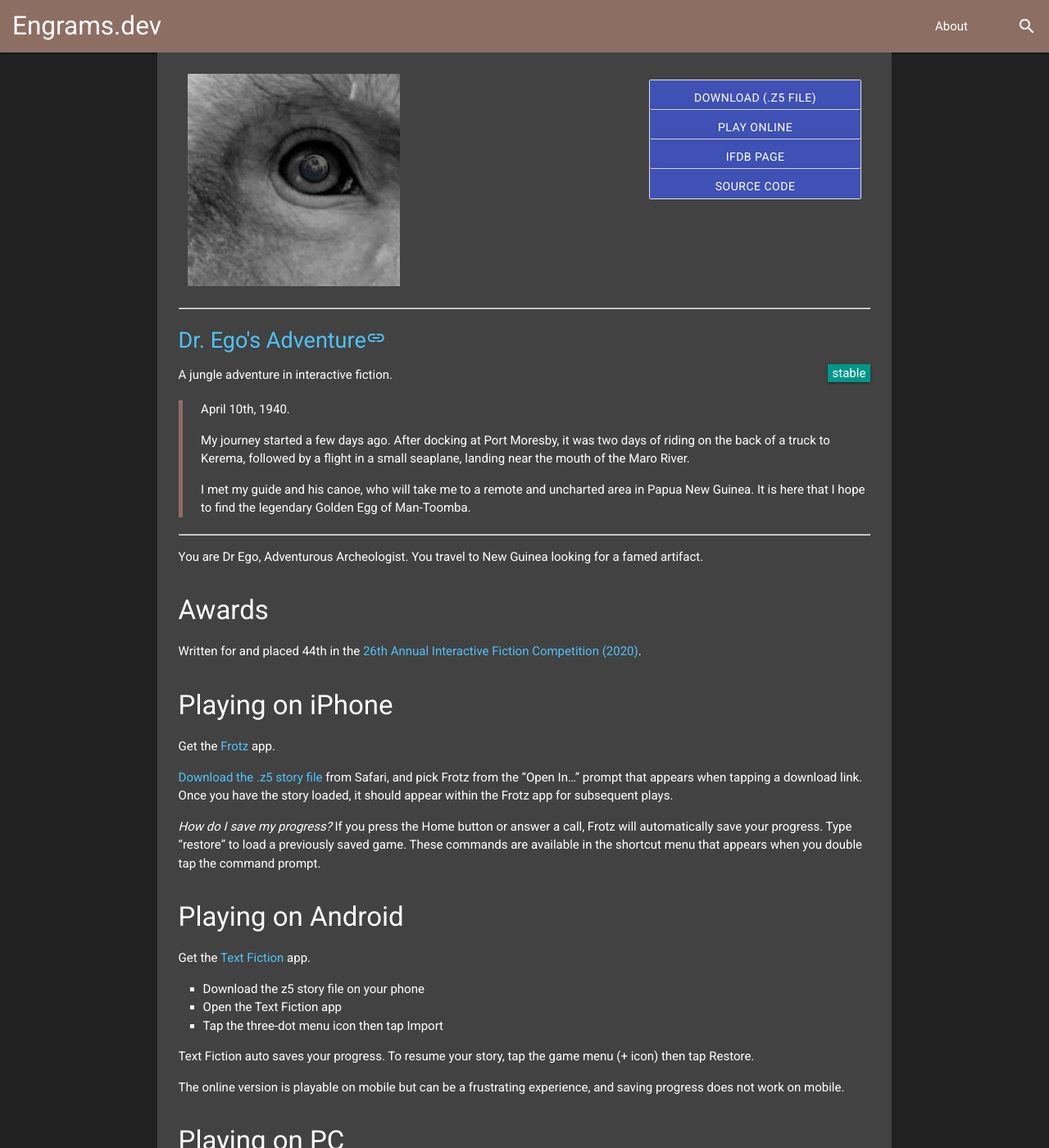
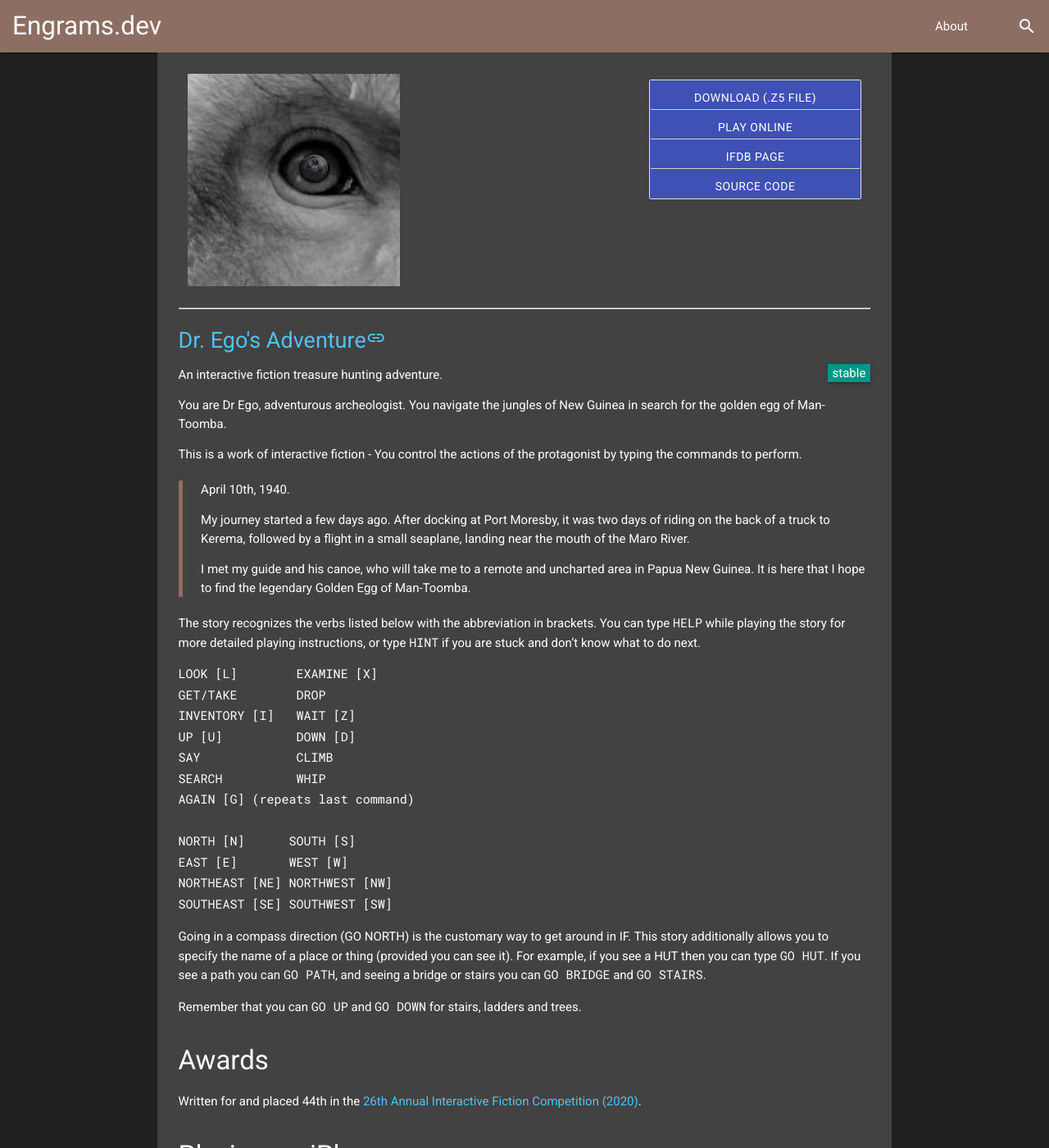
Before and after one commit to wesleywerner/wesleywerner.github.com, a Jekyll site: the page built from projects/dregosadventure/index.md, in a window 1280 px wide and 1400 px high. Shown: the whole window at 82% size. Built offline with Jekyll 4.4.1, drawn with Linux system fonts in a browser that asks for light colours; some of the changed text lies outside the part shown.

Commit message:
Update description, add verb listing, note about online save state.

````diff
--- a/projects/dregosadventure/index.md
+++ b/projects/dregosadventure/index.md
@@ -1,11 +1,15 @@
 ---
 layout: project
 title: "Dr. Ego's Adventure"
-description: "A jungle adventure in interactive fiction."
+description: "An interactive fiction treasure hunting adventure."
 thumb: /projects/dregosadventure/thumb.png
 links: ["Download (.z5 file)", "http://ifarchive.org/if-archive/games/competition2020/Games/Dr%20Ego%20and%20the%20egg%20of%20ManToomba/DrEgoAdv.z5", "Play Online", "https://iplayif.com/?story=http%3A%2F%2Fifarchive.org%2Fif-archive%2Fgames%2Fcompetition2020%2FGames%2FDr%2520Ego%2520and%2520the%2520egg%2520of%2520ManToomba%2FDrEgoAdv.z5", "IFDB Page", "https://ifdb.tads.org/viewgame?id=8vl45slqoqhxyucn", "Source Code", "https://github.com/wesleywerner/dregosadv"]
 status: stable
 ---
+
+You are Dr Ego, adventurous archeologist. You navigate the jungles of New Guinea in search for the golden egg of Man-Toomba.
+
+This is a work of interactive fiction - You control the actions of the protagonist by typing the commands to perform.
 
 > April 10th, 1940.
 >
@@ -17,9 +21,26 @@ status: stable
 > area in Papua New Guinea. It is here that I hope to find the legendary
 > Golden Egg of Man-Toomba.
 
-----
+The story recognizes the verbs listed below with the abbreviation in brackets. You can type `HELP` while playing the story for more detailed playing instructions, or type `HINT` if you are stuck and don't know what to do next.
 
-You are Dr Ego, Adventurous Archeologist. You travel to New Guinea looking for a famed artifact.
+```
+LOOK [L]        EXAMINE [X]
+GET/TAKE        DROP
+INVENTORY [I]   WAIT [Z]
+UP [U]          DOWN [D]
+SAY             CLIMB
+SEARCH          WHIP
+AGAIN [G] (repeats last command)
+
+NORTH [N]      SOUTH [S]
+EAST [E]       WEST [W]
+NORTHEAST [NE] NORTHWEST [NW]
+SOUTHEAST [SE] SOUTHWEST [SW]
+```
+
+Going in a compass direction (GO NORTH) is the customary way to get around in IF. This story additionally allows you to specify the name of a place or thing (provided you can see it). For example, if you see a HUT then you can type `GO HUT`. If you see a path you can `GO PATH`, and seeing a bridge or stairs you can `GO BRIDGE` and `GO STAIRS`.
+
+Remember that you can `GO UP` and `GO DOWN` for stairs, ladders and trees.
 
 Awards
 ------
@@ -51,6 +72,6 @@ The online version is playable on mobile but can be a frustrating experience, an
 Playing on PC
 -------------
 
-You can [play the story online](https://iplayif.com/?story=http%3A%2F%2Fifarchive.org%2Fif-archive%2Fgames%2Fcompetition2020%2FGames%2FDr%2520Ego%2520and%2520the%2520egg%2520of%2520ManToomba%2FDrEgoAdv.z5). To save your progress type "SAVE".
+You can [play the story online](https://iplayif.com/?story=http%3A%2F%2Fifarchive.org%2Fif-archive%2Fgames%2Fcompetition2020%2FGames%2FDr%2520Ego%2520and%2520the%2520egg%2520of%2520ManToomba%2FDrEgoAdv.z5). To save your progress type "SAVE". You *have to bookmark* the page after saving, or not close your browser tab, as the save state is added to the page URL.
 
-You can play the old-school way using a Z-Machine interpreter. [Gargoyle](http://ccxvii.net/gargoyle/) is one such interpreter.
+Alternatively, and to save your progress to file, you can play the old-school way using a Z-Machine interpreter. [Gargoyle](http://ccxvii.net/gargoyle/) is one such interpreter.
````
